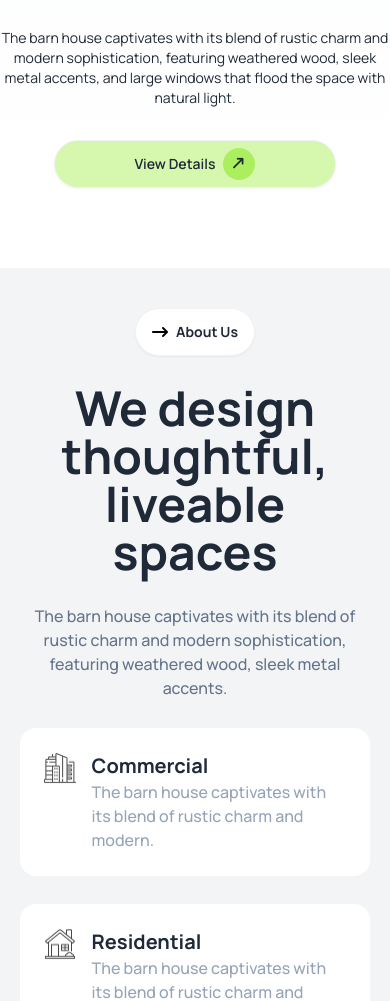
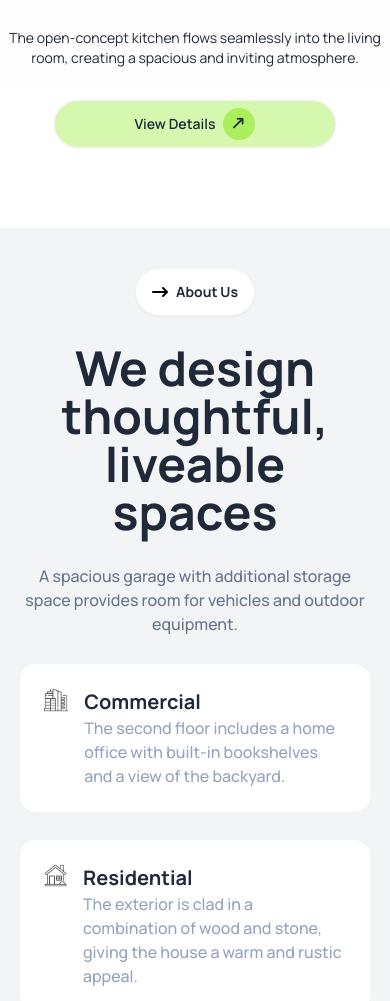
Before and after one commit to MHNayem79/my-third-assaignment, a plain HTML site: page index.html in a window 390 px wide. Shown: the part 511-1512 px from the top of the page. Drawn offline with nearby package versions, Linux system fonts and the light colour scheme.

Commit message:
added finishing touch

```diff
--- a/index.html
+++ b/index.html
@@ -119,16 +119,11 @@
                 <img class="mx-auto" src="assets/banner.png" alt="">
                 <h1 class="font-extrabold text-3xl md:text-6xl">A barn house of this design has a striking appearance
                 </h1>
-                <p class="text-sm md:text-base">The barn house captivates with its blend of rustic charm and modern
-                    sophistication,
-                    featuring
-                    weathered wood, sleek metal accents, and large windows that flood the space with natural light.</p>
+                <p class="text-sm md:text-base">The open-concept kitchen flows seamlessly into the living room, creating a spacious and inviting atmosphere.</p>
                 <button class="btn bg-light-arrow-bg px-20 md:px-4 rounded-full">View Details<i
                         class="fa-solid fa-arrow-right-long bg-arrow-bg w-8 h-8 rounded-full text-center pt-2 -rotate-45"></i></button>
             </div>
         </section>
-
-
     </header>
     <main>
         <!-- what we design section starts here -->
@@ -143,10 +138,7 @@
                                 Us</button></div>
                         <h2 class="font-bold text-5xl mt-4 mb-6 text-center md:text-left">We design thoughtful, liveable
                             spaces</h2>
-                        <p class="font-medium text-slate-500 my-6 text-center md:text-left">The barn house captivates
-                            with its blend of rustic
-                            charm and
-                            modern sophistication, featuring weathered wood, sleek metal accents.</p>
+                        <p class="font-medium text-slate-500 my-6 text-center md:text-left">A spacious garage with additional storage space provides room for vehicles and outdoor equipment.</p>
                         <!-- card part  -->
                         <div class="flex bg-white p-6 rounded-2xl gap-4 mb-3">
                             <div>
@@ -154,8 +146,7 @@
                             </div>
                             <div class="max-w-xs">
                                 <h4 class="font-bold text-xl">Commercial</h4>
-                                <p class="font-medium text-slate-400">The barn house captivates with its blend of rustic
-                                    charm and modern.</p>
+                                <p class="font-medium text-slate-400">The second floor includes a home office with built-in bookshelves and a view of the backyard.</p>
                             </div>
                         </div>
                         <!-- card part  -->
@@ -165,8 +156,7 @@
                             </div>
                             <div class="max-w-xs">
                                 <h4 class="font-bold text-xl">Residential</h4>
-                                <p class="font-medium text-slate-400">The barn house captivates with its blend of rustic
-                                    charm and modern.</p>
+                                <p class="font-medium text-slate-400">The exterior is clad in a combination of wood and stone, giving the house a warm and rustic appeal.</p>
                             </div>
                         </div>
                     </div>
@@ -187,8 +177,7 @@
                                 class="fa-solid fa-arrow-right-long text-black rounded-full justify-center items-center text-base"></i>How
                             we works</button></div>
                     <h3 class="text-4xl font-bold mb-6">Our Works Process</h3>
-                    <p class="font-medium mb-8">The barn house captivates with its blend of rustic charm and modern
-                        sophistication, featuring weathered wood, sleek metal accents.</p>
+                    <p class="font-medium mb-8">A landscaped garden with native plants enhances the curb appeal and provides a low-maintenance outdoor space.</p>
                 </div>
                 <!-- cards -->
                 <div class="grid grid-cols-1 md:grid-cols-4 max-w-screen-xl md:pl-5 pl-0 space-y-4">
@@ -196,25 +185,25 @@
                     <div class="w-full md:w-64 mt-4 p-6 bg-pink rounded-2xl">
                         <img src="assets/concept.png" alt="">
                         <h5 class="font-extrabold text-xl">Concept</h5>
-                        <p class="font-medium">The barn house captivates with its blend of rustic charm and modern.</p>
+                        <p class="font-medium">The open-concept kitchen flows seamlessly into the living room, creating a spacious and inviting atmosphere.</p>
                     </div>
                     <!-- card 2 -->
                     <div class="w-full md:w-64 p-6 bg-yellow rounded-2xl">
                         <img src="assets/flow-chart.png" alt="">
                         <h5 class="font-extrabold text-xl">Design Process</h5>
-                        <p class="font-medium">The barn house captivates with its blend of rustic charm and modern.</p>
+                        <p class="font-medium">Large floor-to-ceiling windows allow natural light to flood the interior, making the space feel bright and airy.</p>
                     </div>
                     <!-- card 3 -->
                     <div class="w-full md:w-64 p-6 bg-pest rounded-2xl">
                         <img src="assets/vision.png" alt="">
                         <h5 class="font-extrabold text-xl">Supervision</h5>
-                        <p class="font-medium">The barn house captivates with its blend of rustic charm and modern.</p>
+                        <p class="font-medium">Large floor-to-ceiling windows allow natural light to flood the interior, making the space feel bright and airy.</p>
                     </div>
                     <!-- card 4 -->
                     <div class="w-full md:w-64 p-6 bg-blue rounded-2xl">
                         <img src="assets/budget-planning.png" alt="">
                         <h5 class="font-extrabold text-xl">Budget Planning</h5>
-                        <p class="font-medium">The barn house captivates with its blend of rustic charm and modern.</p>
+                        <p class="font-medium">A modern fireplace serves as the focal point of the living area, adding both warmth and style to the space.</p>
                     </div>
                 </div>
 
@@ -231,9 +220,7 @@
                                 class="fa-solid fa-arrow-right-long text-black rounded-full justify-center items-center text-base"></i>Explore
                             our Latest works </button></div>
                     <h3 class="text-center font-bold text-2xl md:text-[40px] mb-6">Our Latest Portfolio</h3>
-                    <p class="font-medium w-full md:w-[678px] text-center mx-auto mb-8">The barn house captivates with its
-                        blend of rustic charm and modern sophistication, featuring weathered
-                        wood, sleek metal accents.</p>
+                    <p class="font-medium w-full md:w-[678px] text-center mx-auto mb-8">A landscaped garden with native plants enhances the curb appeal and provides a low-maintenance outdoor space.</p>
                 </div>
 
                 <!-- card sector -->
@@ -249,8 +236,7 @@
                             <!-- text -->
                             <div class="md:w-[440px] w-full space-y-7">
                                 <h6 class="font-extrabold text-2xl">Commercial</h6>
-                                <p>The barn house captivates with its blend of rustic charm and modern. The barn house
-                                    captivates with its blend of rustic charm and modern .</p>
+                                <p>A wraparound porch with comfortable seating provides a perfect spot to relax and enjoy the surrounding views.</p>
                                 <div class="flex">
                                     <div>
                                         <h2 class="font-extrabold text-xl">View Details</h2>
@@ -315,18 +301,15 @@
 
         </section>
         <!-- customer seticfaction -->
-         <h3 class="text-center font-extrabold text-[40px]">Our History and Achivement</h3>
+        <h3 class="text-center font-extrabold text-[40px]">Our History and Achivement</h3>
         <div class="my-24 text-center">
-            <div
-        class="radial-progress mb-6 md:mb-0 mr-0 md:mr-6"
-        style="--value:100; --size:12rem; --thickness: 2px;"
-        role="progressbar"> <h2 class="text-xl font-extrabold">Customer <br> Satisfaction <br> 100%</h2>
-      </div>
-      <div
-        class="radial-progress"
-        style="--value:90; --size:12rem; --thickness: 2rem;"
-        role="progressbar"><h2 class="text-xl font-extrabold">Design <br> Accuracy <br> 100%</h2>
-      </div>
+            <div class="radial-progress mb-6 md:mb-0 mr-0 md:mr-6" style="--value:100; --size:12rem; --thickness: 2px;"
+                role="progressbar">
+                <h2 class="text-xl font-extrabold">Customer <br> Satisfaction <br> 100%</h2>
+            </div>
+            <div class="radial-progress" style="--value:90; --size:12rem; --thickness: 2rem;" role="progressbar">
+                <h2 class="text-xl font-extrabold">Design <br> Accuracy <br> 100%</h2>
+            </div>
         </div>
         <!-- next project start here -->
         <section class="bg-[url('assets/bg.jpg')] bg-cover bg-center h-full w-full">
@@ -338,8 +321,7 @@
                                 class="fa-solid fa-arrow-right-long text-black rounded-full justify-center items-center text-base"></i>Let’s
                             Connect </button></div>
                     <h2 class="font-bold text-[40px] mb-6">Let’s Discuss Next Project</h2>
-                    <p class="font-medium pb-8">The barn house captivates with its blend of rustic charm and modern
-                        sophistication, featuring weathered wood, sleek metal accents.</p>
+                    <p class="font-medium pb-8">A spacious garage with additional storage space provides room for vehicles and outdoor equipment.</p>
                 </div>
                 <!-- form part  -->
                 <div class="md:max-w-[970px]">
@@ -387,7 +369,6 @@
 
 
         </section>
-
     </main>
     <!-- footer -->
     <footer class="max-w-[1440px] bg-black text-center text-white p-5 md:p-0">
@@ -400,9 +381,7 @@
                 <h2 class="font-extrabold text-3xl">Rinterio</h2>
             </div>
         </div>
-        <p class="md:w-[678px] text-center mx-auto pb-12 text-gray-400">The barn house captivates with its blend of
-            rustic charm and modern sophistication, featuring weathered wood,
-            sleek metal accents.</p>
+        <p class="md:w-[678px] text-center mx-auto pb-12 text-gray-400">The house features energy-efficient design elements, such as solar panels and insulated windows, to reduce its carbon footprint.</p>
         <!-- nav list -->
         <div>
             <ul class="md:flex gap-28 space-y-6 md:space-y-0 justify-center pb-12">
```
